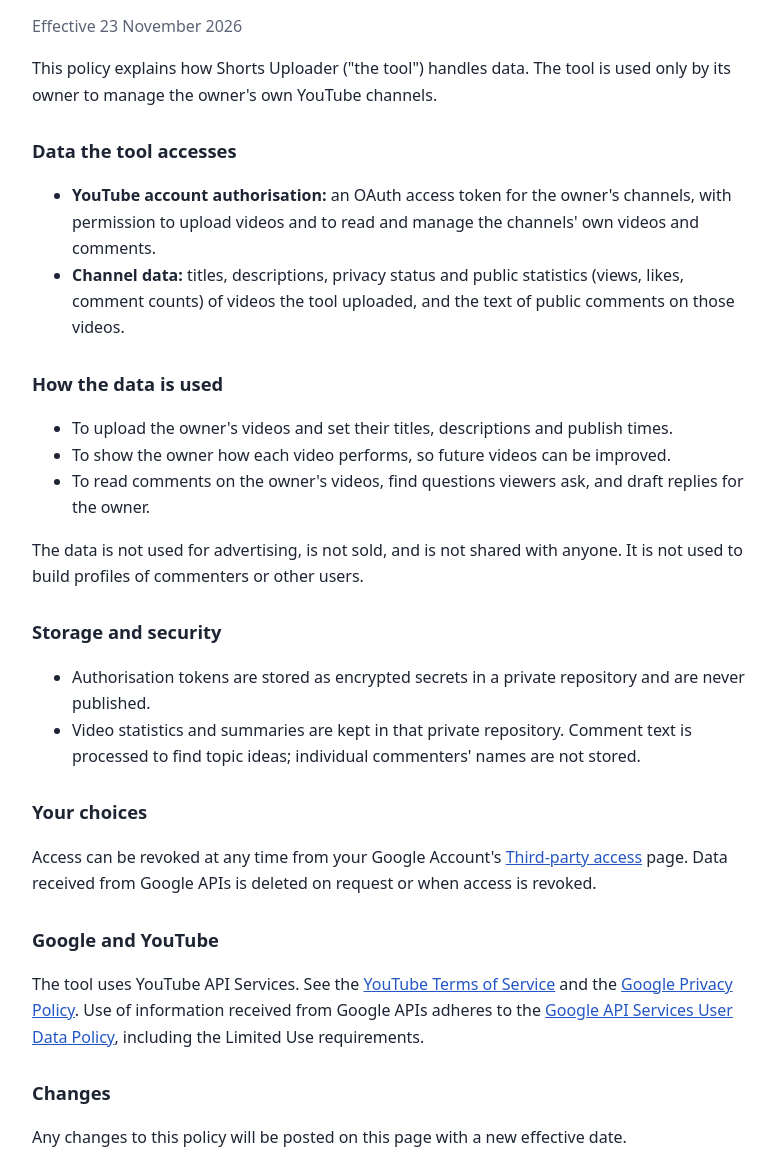
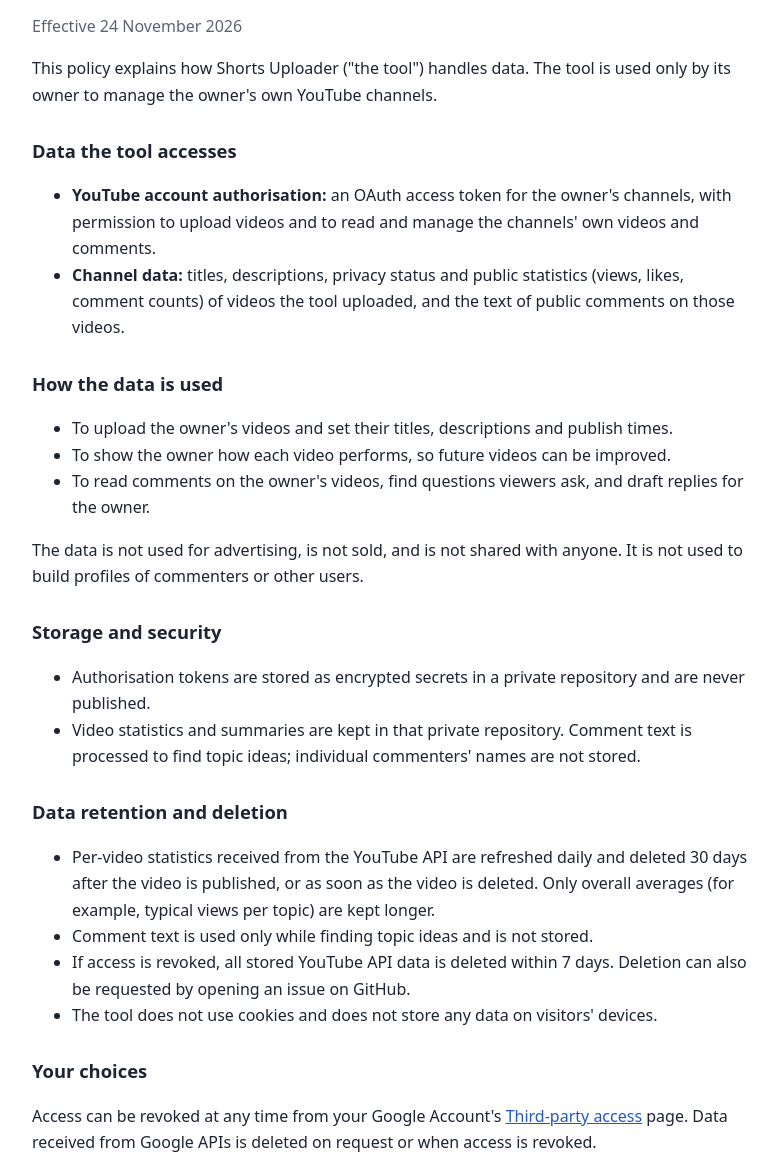
Before and after one commit to rajmehtarobotics-star/rajmehtarobotics-star.github.io, a plain HTML site: page privacy.html in a window 1280 px wide. Shown: the part 156-1310 px from the top of the page, without its empty margins (248-1026 px from the left). Drawn offline with Linux system fonts and the light colour scheme.

Commit message:
Privacy: data retention and deletion; homepage: YouTube API Services notice

```diff
--- a/privacy.html
+++ b/privacy.html
@@ -1,7 +1,7 @@
 <!doctype html>
 <html lang="en"><head><meta charset="utf-8"><meta name="viewport" content="width=device-width,initial-scale=1"><title>Privacy Policy – Shorts Uploader</title><style>:root{--bg:#fff;--fg:#1d2433;--muted:#5b6475;--link:#2457c5;--line:#e4e7ee}@media (prefers-color-scheme:dark){:root{--bg:#12151c;--fg:#e8ebf2;--muted:#a3abbb;--link:#8fb0ff;--line:#2a3040}}body{margin:0;background:var(--bg);color:var(--fg);font:16px/1.65 system-ui,-apple-system,"Segoe UI",Roboto,sans-serif}main{max-width:720px;margin:0 auto;padding:40px 20px 64px}h1{font-size:1.8rem;margin:0 0 6px}h2{font-size:1.15rem;margin:28px 0 6px}p,li{color:var(--fg)}.muted{color:var(--muted)}a{color:var(--link)}nav{display:flex;gap:18px;padding-bottom:14px;margin-bottom:24px;border-bottom:1px solid var(--line)}footer{margin-top:40px;padding-top:14px;border-top:1px solid var(--line);color:var(--muted);font-size:.9rem}</style></head><body><main><nav><a href="./">Home</a><a href="privacy.html">Privacy Policy</a><a href="terms.html">Terms of Service</a></nav>
 <h1>Privacy Policy</h1>
-<p class="muted">Effective 23 November 2026</p>
+<p class="muted">Effective 24 November 2026</p>
 <p>This policy explains how Shorts Uploader ("the tool") handles data. The tool is used only by its owner to manage the owner's own YouTube channels.</p>
 <h2>Data the tool accesses</h2>
 <ul>
@@ -20,6 +20,13 @@
 <li>Authorisation tokens are stored as encrypted secrets in a private repository and are never published.</li>
 <li>Video statistics and summaries are kept in that private repository. Comment text is processed to find topic ideas; individual commenters' names are not stored.</li>
 </ul>
+<h2>Data retention and deletion</h2>
+<ul>
+<li>Per-video statistics received from the YouTube API are refreshed daily and deleted 30 days after the video is published, or as soon as the video is deleted. Only overall averages (for example, typical views per topic) are kept longer.</li>
+<li>Comment text is used only while finding topic ideas and is not stored.</li>
+<li>If access is revoked, all stored YouTube API data is deleted within 7 days. Deletion can also be requested by opening an issue on GitHub.</li>
+<li>The tool does not use cookies and does not store any data on visitors' devices.</li>
+</ul>
 <h2>Your choices</h2>
 <p>Access can be revoked at any time from your Google Account's <a href="https://myaccount.google.com/permissions">Third-party access</a> page. Data received from Google APIs is deleted on request or when access is revoked.</p>
 <h2>Google and YouTube</h2>
```
Also changed, not shown: index.html (+1 -0 lines).
